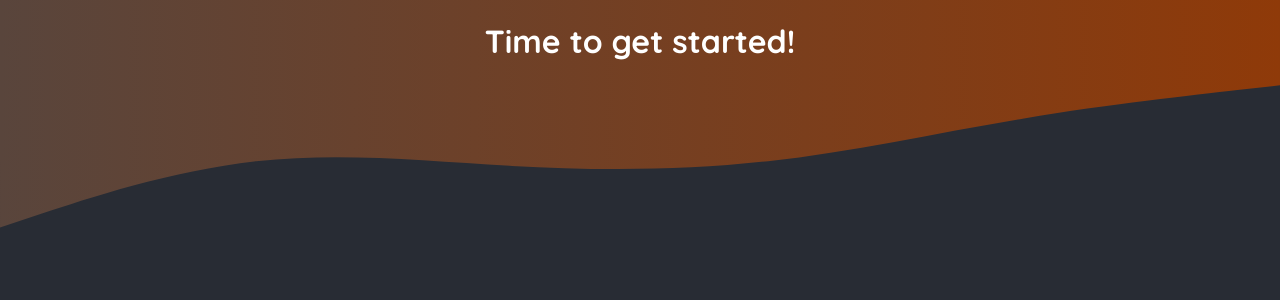
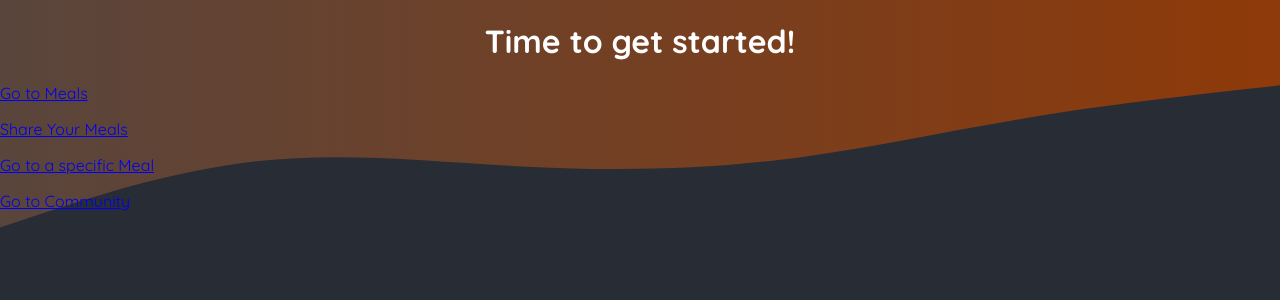
Before and after one commit to mwarman/course-nextjs15, a Next.js app in the folder foodies-app/: page / in a window 1280 px wide. Shown: the top 300 px of the page. Built offline with nearby package versions, Linux system fonts and the light colour scheme.

Commit message:
Add Community and Meals pages with navigation links

```diff
--- a/foodies-app/app/page.tsx
+++ b/foodies-app/app/page.tsx
@@ -1,7 +1,21 @@
+import Link from 'next/link';
+
 const Home = () => {
   return (
     <main>
       <h1 style={{ color: 'white', textAlign: 'center' }}>Time to get started!</h1>
+      <p>
+        <Link href="/meals">Go to Meals</Link>
+      </p>
+      <p>
+        <Link href="/meals/share">Share Your Meals</Link>
+      </p>
+      <p>
+        <Link href="/meals/some-meal">Go to a specific Meal</Link>
+      </p>
+      <p>
+        <Link href="/community">Go to Community</Link>
+      </p>
     </main>
   );
 };
```
Also changed, not shown: foodies-app/app/community/page.tsx (added, +10 -0 lines), foodies-app/app/meals/[slug]/page.tsx (added, +12 -0 lines), foodies-app/app/meals/page.tsx (added, +10 -0 lines), foodies-app/app/meals/share/page.tsx (added, +11 -0 lines).
